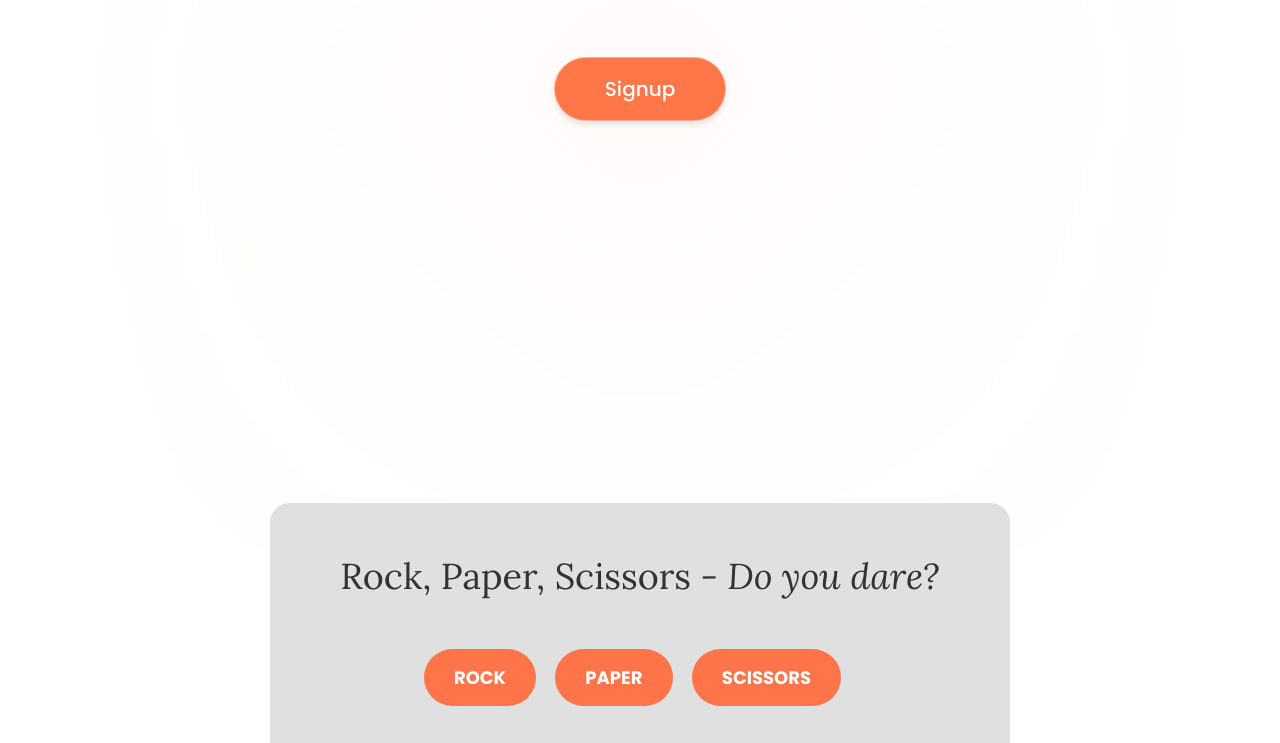
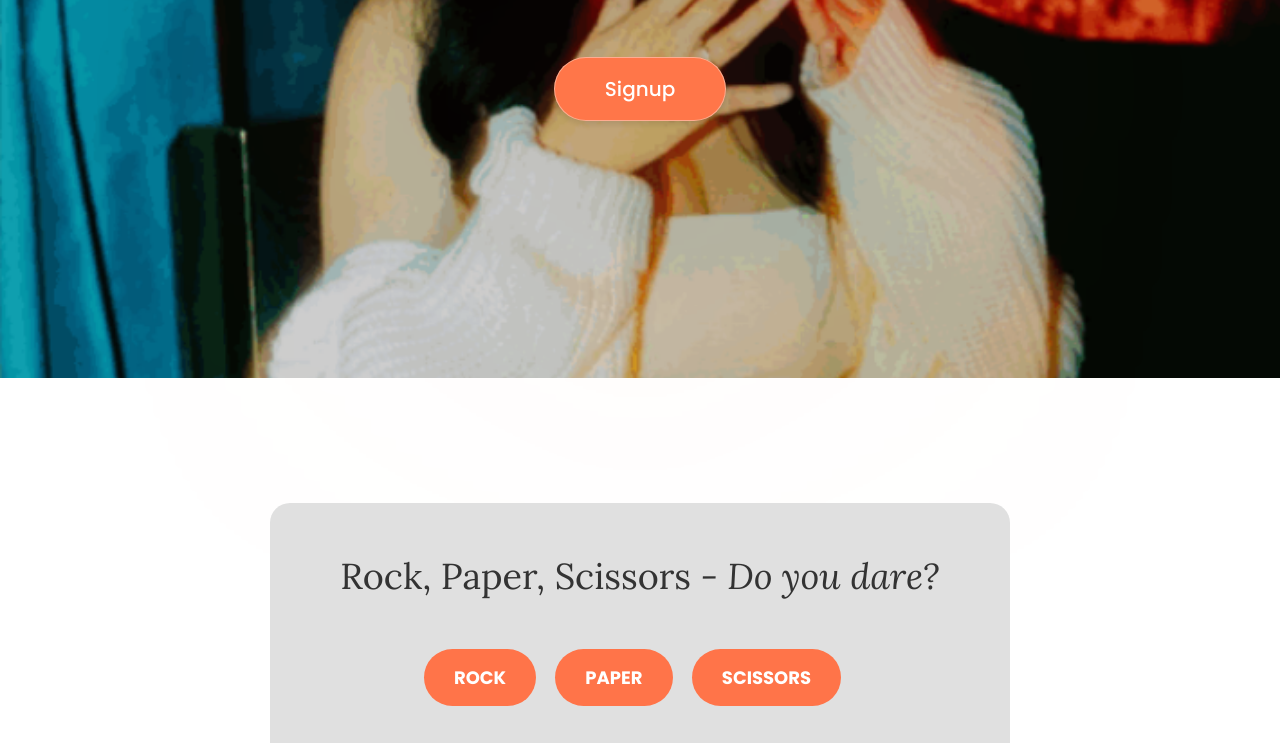
Before and after one commit to Rainier-tech513/website, a plain HTML site: page index.html in a window 1280 px wide. Shown: the part 422-1165 px from the top of the page. Drawn offline with Linux system fonts and the light colour scheme; files whose address does not match are found by name.

Commit message:
Update herohero.css

```diff
--- a/herohero.css
+++ b/herohero.css
@@ -303,7 +303,7 @@ button {
 
 .herohero {
     height: 100vh;
-    background-image: url('images/hero-img.png');
+    background-image: url('hero-img.png');
     background-size: cover;
     background-position: top center;
     background-repeat: no-repeat;
```
